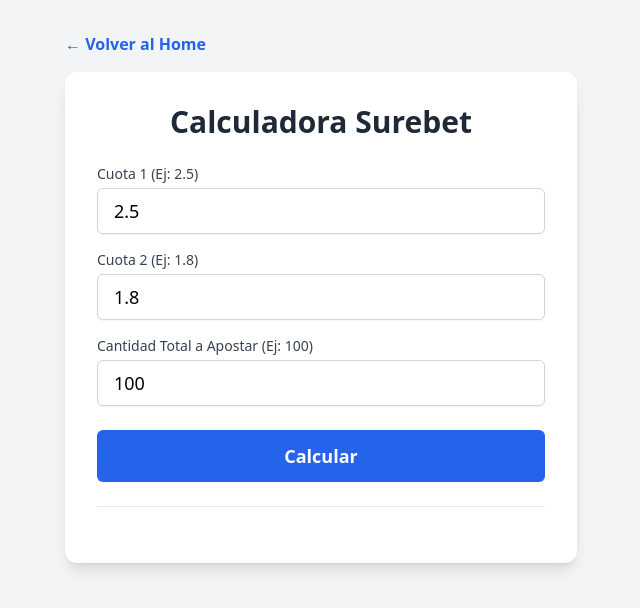
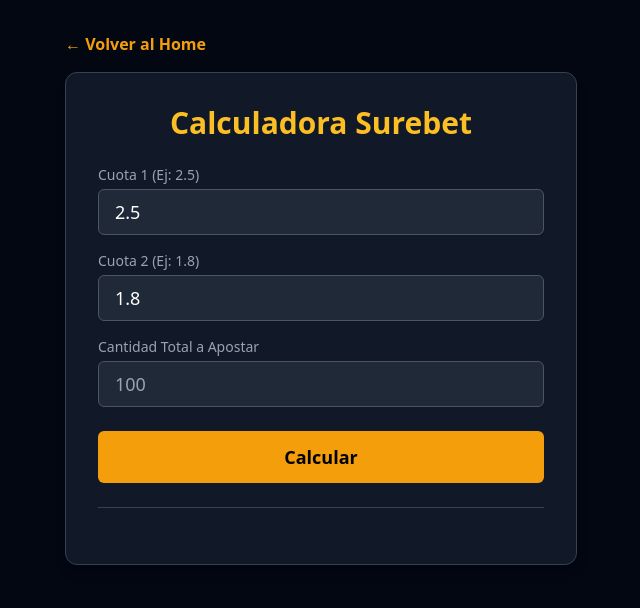
Before and after one commit to ThonyMarckDEV/frontend-rincon-ludopata, a React (Create React App) app: page /caluladora-sure-bet in a window 1280 px wide. Shown: the top 608 px of the page, without its empty margins (319-959 px from the left). Built offline with nearby package versions, Linux system fonts and the light colour scheme.

Commit message:
ADDED CORRECTIONS

```diff
--- a/src/ui/Usuario/servicios/calculadora-sure-bet/CalculadoraSureBet.jsx
+++ b/src/ui/Usuario/servicios/calculadora-sure-bet/CalculadoraSureBet.jsx
@@ -1,9 +1,12 @@
 import React from 'react';
+// 1. Importa Link
 import { Link } from 'react-router-dom';
-import { useCalculadora } from './useCalculadora';
+import { useCalculadora } from './useCalculadora'; // Tu hook de lógica
 
+// 2. Ya no recibe { setVista }
 function CalculadoraSurebet() {
 
+    // La lógica del hook permanece idéntica
     const {
         cuota1, setCuota1,
         cuota2, setCuota2,
@@ -13,26 +16,32 @@ function CalculadoraSurebet() {
     } = useCalculadora();
 
     return (
-        <div className="bg-gray-100 min-h-screen p-4 sm:p-8 flex flex-col items-center">
+        // Wrapper principal: fondo negro/gris muy oscuro
+        <div className="bg-gray-950 min-h-screen p-4 sm:p-8 flex flex-col items-center text-gray-200">
 
+            {/* Contenedor para el enlace "Volver" (ahora en color ámbar) */}
             <div className="w-full max-w-lg mb-4">
                 <Link
                     to="/"
-                    className="text-blue-600 hover:text-blue-800 font-semibold"
+                    className="text-amber-500 hover:text-amber-400 font-semibold"
                 >
                     &larr; Volver al Home
                 </Link>
             </div>
 
-            <div className="w-full max-w-lg bg-white p-6 sm:p-8 rounded-xl shadow-lg">
+            {/* La Tarjeta principal (ahora oscura) */}
+            <div className="w-full max-w-lg bg-gray-900 p-6 sm:p-8 rounded-xl shadow-lg border border-gray-700">
 
-                <h2 className="text-2xl sm:text-3xl font-bold text-center text-gray-800 mb-6">
+                {/* Título (en color ámbar) */}
+                <h2 className="text-2xl sm:text-3xl font-bold text-center text-amber-400 mb-6">
                     Calculadora Surebet
                 </h2>
 
+                {/* --- Formulario --- */}
                 <div className="space-y-4">
+                    {/* Input 1 */}
                     <div>
-                        <label htmlFor="cuota1" className="block text-sm font-medium text-gray-700 mb-1">
+                        <label htmlFor="cuota1" className="block text-sm font-medium text-gray-400 mb-1">
                             Cuota 1 (Ej: 2.5)
                         </label>
                         <input
@@ -40,12 +49,13 @@ function CalculadoraSurebet() {
                             id="cuota1"
                             value={cuota1}
                             onChange={(e) => setCuota1(e.target.value)}
-                            className="w-full px-4 py-2 border border-gray-300 rounded-md shadow-sm focus:ring-blue-500 focus:border-blue-500 text-lg"
+                            className="w-full px-4 py-2 bg-gray-800 border border-gray-600 text-white rounded-md shadow-sm focus:ring-amber-500 focus:border-amber-500 text-lg"
                         />
                     </div>
 
+                    {/* Input 2 */}
                     <div>
-                        <label htmlFor="cuota2" className="block text-sm font-medium text-gray-700 mb-1">
+                        <label htmlFor="cuota2" className="block text-sm font-medium text-gray-400 mb-1">
                             Cuota 2 (Ej: 1.8)
                         </label>
                         <input
@@ -53,77 +63,88 @@ function CalculadoraSurebet() {
                             id="cuota2"
                             value={cuota2}
                             onChange={(e) => setCuota2(e.target.value)}
-                            className="w-full px-4 py-2 border border-gray-300 rounded-md shadow-sm focus:ring-blue-500 focus:border-blue-500 text-lg"
+                            className="w-full px-4 py-2 bg-gray-800 border border-gray-600 text-white rounded-md shadow-sm focus:ring-amber-500 focus:border-amber-500 text-lg"
                         />
                     </div>
 
+                    {/* Input 3 */}
                     <div>
-                        <label htmlFor="montoTotal" className="block text-sm font-medium text-gray-700 mb-1">
-                            Cantidad Total a Apostar (Ej: 100)
+                        <label htmlFor="montoTotal" className="block text-sm font-medium text-gray-400 mb-1">
+                            Cantidad Total a Apostar
                         </label>
                         <input
                             type="number"
                             id="montoTotal"
                             value={montoTotal}
                             onChange={(e) => setMontoTotal(e.target.value)}
-                            className="w-full px-4 py-2 border border-gray-300 rounded-md shadow-sm focus:ring-blue-500 focus:border-blue-500 text-lg"
+                            placeholder="100"
+                            className="w-full px-4 py-2 bg-gray-800 border border-gray-600 text-white rounded-md shadow-sm focus:ring-amber-500 focus:border-amber-500 text-lg"
                         />
                     </div>
                 </div>
 
+                {/* Botón de Calcular (dorado/ámbar) */}
                 <button
                     onClick={handleCalcular}
-                    className="w-full bg-blue-600 text-white font-bold py-3 px-4 rounded-md text-lg hover:bg-blue-700 focus:outline-none focus:ring-2 focus:ring-blue-500 focus:ring-offset-2 transition-colors duration-200 mt-6"
+                    className="w-full bg-amber-500 text-black font-bold py-3 px-4 rounded-md text-lg hover:bg-amber-600 focus:outline-none focus:ring-2 focus:ring-amber-500 focus:ring-offset-2 focus:ring-offset-gray-900 transition-colors duration-200 mt-6"
                 >
                     Calcular
                 </button>
 
-                <div className="mt-6 pt-6 border-t border-gray-200">
+                {/* --- Sección de Resultados --- */}
+                <div className="mt-6 pt-6 border-t border-gray-700">
 
+                    {/* Mensaje de Error (adaptado a oscuro) */}
                     {error && (
-                        <p className="bg-red-100 border border-red-400 text-red-700 px-4 py-3 rounded-md font-medium">
+                        <p className="bg-red-900 border border-red-700 text-red-300 px-4 py-3 rounded-md font-medium">
                             {error}
                         </p>
                     )}
 
+                    {/* Mensaje de Éxito */}
                     {resultado && (
                         <div className="space-y-3">
-                            <p className="text-md text-gray-800">
-                                Para una apuesta total de <b className="font-bold">{parseFloat(montoTotal).toFixed(2)}</b>, debes repartir así:
+                            <p className="text-md text-gray-300">
+                                Total apostado (real, redondeado): <b className="font-bold text-white">{resultado.totalApostado}</b>
                             </p>
 
-                            <ul className="list-disc list-inside space-y-2 text-gray-700">
+                            <ul className="list-disc list-inside space-y-2 text-gray-300">
                                 <li>
-                                    Apostar <b className="text-blue-700 font-bold">{resultado.apuesta1}</b> a la Cuota 1 ({cuota1})
+                                    Apostar <b className="text-amber-400 font-bold">{resultado.apuesta1}</b> a la Cuota 1 ({cuota1})
                                 </li>
                                 <li>
-                                    Apostar <b className="text-blue-700 font-bold">{resultado.apuesta2}</b> a la Cuota 2 ({cuota2})
+                                    Apostar <b className="text-amber-400 font-bold">{resultado.apuesta2}</b> a la Cuota 2 ({cuota2})
                                 </li>
                             </ul>
 
-                            <hr className="my-4"/>
+                            <hr className="my-4 border-gray-700"/>
 
-                            <div className="bg-green-50 border border-green-200 p-4 rounded-lg text-center">
-                                <p className="text-sm font-medium text-green-800">Ganancia Total (Pago)</p>
-                                <p className="text-2xl font-bold text-green-700">
-                                    {resultado.gananciaTotal}
+                            {/* Informar de los dos posibles pagos */}
+                            <div className="text-sm text-gray-400 space-y-1 bg-gray-800 p-3 rounded-md">
+                                <p>Pago si gana Cuota 1: <span className="font-bold text-white float-right">{resultado.gananciaPayout1}</span></p>
+                                <p>Pago si gana Cuota 2: <span className="font-bold text-white float-right">{resultado.gananciaPayout2}</span></p>
+                            </div>
+
+                            {/* Resultado Ganancia (fondo oscuro, texto verde) */}
+                            <div className="bg-gray-800 border border-green-800 p-4 rounded-lg text-center">
+                                <p className="text-sm font-medium text-green-400">Ganancia Mínima Garantizada</p>
+                                <p className="text-2xl font-bold text-green-300">
+                                    {resultado.gananciaMinima}
                                 </p>
                             </div>
 
-                             {/* --- BLOQUE MODIFICADO --- */}
-                             <div className="bg-gray-50 p-3 rounded-lg text-center mt-2">
-                                <p className="text-sm font-medium text-gray-600">Beneficio Neto (Residuo)</p>
+                             {/* Beneficio Neto (fondo oscuro, texto verde) */}
+                             <div className="bg-gray-800 p-3 rounded-lg text-center mt-2">
+                                <p className="text-sm font-medium text-gray-400">Beneficio Neto (Residuo)</p>
                                 <div className="flex items-baseline justify-center space-x-2">
-                                    <p className="text-xl font-bold text-gray-800">
+                                    <p className="text-xl font-bold text-white">
                                         {resultado.beneficioNeto}
                                     </p>
-                                    {/* --- LÍNEA NUEVA --- */}
-                                    <span className="text-lg font-bold text-green-600">
+                                    <span className="text-lg font-bold text-green-400">
                                         (+{resultado.beneficioPorcentaje}%)
                                     </span>
                                 </div>
                             </div>
-                            {/* --- FIN DEL BLOQUE MODIFICADO --- */}
 
                         </div>
                     )}
--- a/src/ui/Usuario/servicios/calculadora-sure-bet/useCalculadora.js
+++ b/src/ui/Usuario/servicios/calculadora-sure-bet/useCalculadora.js
@@ -1,8 +1,8 @@
 import { useState } from 'react';
 
 export const useCalculadora = () => {
-    // La "cantidad recomendable" está aquí como valor inicial (100)
-    const [montoTotal, setMontoTotal] = useState('100');
+    // La "cantidad" ahora empieza vacía, pidiéndola al usuario
+    const [montoTotal, setMontoTotal] = useState('');
     const [cuota1, setCuota1] = useState('2.5');
     const [cuota2, setCuota2] = useState('1.8');
 
@@ -29,23 +29,42 @@ export const useCalculadora = () => {
             return;
         }
 
-        const apuesta1 = (total * c2) / (c1 + c2);
-        const apuesta2 = (total * c1) / (c1 + c2);
+        // --- INICIO DE CAMBIOS POR REDONDEO ---
 
-        const gananciaTotal = apuesta1 * c1;
-        const beneficioNeto = gananciaTotal - total;
+        // 1. Calcular apuestas con decimales
+        const apuesta1_calc = (total * c2) / (c1 + c2);
+        const apuesta2_calc = (total * c1) / (c1 + c2);
 
-        // --- NUEVO CÁLCULO ---
-        // (Beneficio / Total Invertido) * 100
-        const beneficioPorcentaje = (beneficioNeto / total) * 100;
+        // 2. Redondear apuestas al entero más cercano
+        const apuesta1_redondeada = Math.round(apuesta1_calc);
+        const apuesta2_redondeada = Math.round(apuesta2_calc);
+
+        // 3. Calcular el total real que se va a apostar (puede ser 99, 100 o 101 si el total era 100)
+        const totalApostadoReal = apuesta1_redondeada + apuesta2_redondeada;
+
+        // 4. Calcular las dos posibles ganancias (ahora serán ligeramente diferentes)
+        const gananciaPayout1 = apuesta1_redondeada * c1;
+        const gananciaPayout2 = apuesta2_redondeada * c2;
+
+        // 5. La ganancia "segura" es la *menor* de las dos
+        const gananciaMinimaGarantizada = Math.min(gananciaPayout1, gananciaPayout2);
+
+        // 6. Calcular beneficio neto y porcentaje basado en la ganancia MÍNIMA y el total REAL
+        const beneficioNeto = gananciaMinimaGarantizada - totalApostadoReal;
+        const beneficioPorcentaje = (beneficioNeto / totalApostadoReal) * 100;
+
 
         setResultado({
-            apuesta1: apuesta1.toFixed(2),
-            apuesta2: apuesta2.toFixed(2),
-            gananciaTotal: gananciaTotal.toFixed(2),
+            apuesta1: apuesta1_redondeada.toFixed(0), // Mostrar sin decimales
+            apuesta2: apuesta2_redondeada.toFixed(0), // Mostrar sin decimales
+            totalApostado: totalApostadoReal.toFixed(0), // Informar al usuario el total real
+            gananciaPayout1: gananciaPayout1.toFixed(2), // Ser transparente
+            gananciaPayout2: gananciaPayout2.toFixed(2), // Ser transparente
+            gananciaMinima: gananciaMinimaGarantizada.toFixed(2), // Esta es la ganancia real
             beneficioNeto: beneficioNeto.toFixed(2),
-            beneficioPorcentaje: beneficioPorcentaje.toFixed(2) // <-- AÑADIDO
+            beneficioPorcentaje: beneficioPorcentaje.toFixed(2)
         });
+        // --- FIN DE CAMBIOS ---
     };
 
     return {
--- a/src/ui/home/Home.jsx
+++ b/src/ui/home/Home.jsx
@@ -31,11 +31,15 @@ function Home() {
     ];
 
     return (
-        <div className="bg-gray-900 text-white min-h-screen p-8">
+        // Fondo principal oscuro (como en la calculadora)
+        <div className="bg-gray-950 text-gray-200 min-h-screen p-8">
             <div className="max-w-4xl mx-auto">
-                <h1 className="text-4xl font-bold text-center mb-4">
+
+                {/* Título en color ámbar/dorado */}
+                <h1 className="text-4xl font-bold text-center mb-4 text-amber-400">
                     Rincón del Ludopata
                 </h1>
+
                 <p className="text-lg text-gray-400 text-center mb-12">
                     Tus herramientas para tomar mejores decisiones.
                 </p>
@@ -44,18 +48,17 @@ function Home() {
 
                     {/* 4. Mapeamos los servicios */}
                     {servicios.map((servicio) => (
-                        // 5. Cada tarjeta AHORA es un componente <Link>
-                        // que dirige a la ruta definida en 'servicio.enlace'
+                        // 5. Tarjeta con estilo oscuro y hover dorado
                         <Link
                             to={servicio.enlace}
                             key={servicio.id}
-                            className="block bg-gray-800 p-6 rounded-lg shadow-lg
+                            className="block bg-gray-900 p-6 rounded-lg shadow-lg
                                        transform transition-transform hover:scale-105
-                                       border border-gray-700 hover:border-blue-500"
+                                       border border-gray-700 hover:border-amber-500" // Hover en ámbar
                         >
-                            {/* Quitamos el onClick y el cursor-pointer (Link ya lo maneja) */}
                             <div className="text-4xl mb-4">{servicio.emoji}</div>
-                            <h3 className="text-xl font-semibold mb-2">{servicio.titulo}</h3>
+                            {/* Título de la tarjeta en blanco para más contraste */}
+                            <h3 className="text-xl font-semibold mb-2 text-white">{servicio.titulo}</h3>
                             <p className="text-gray-400">{servicio.descripcion}</p>
                         </Link>
                     ))}
```
